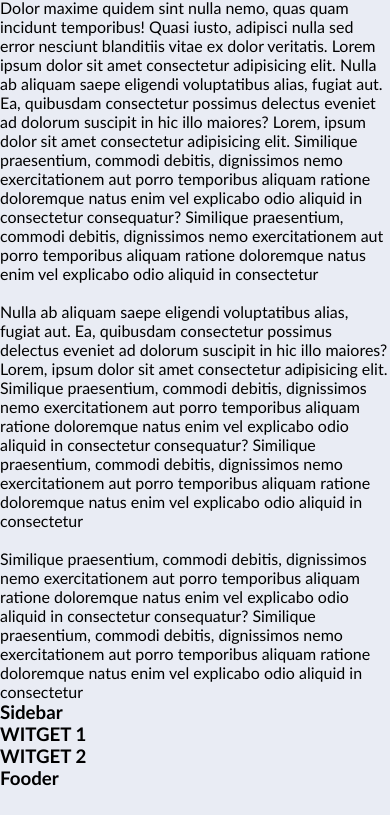
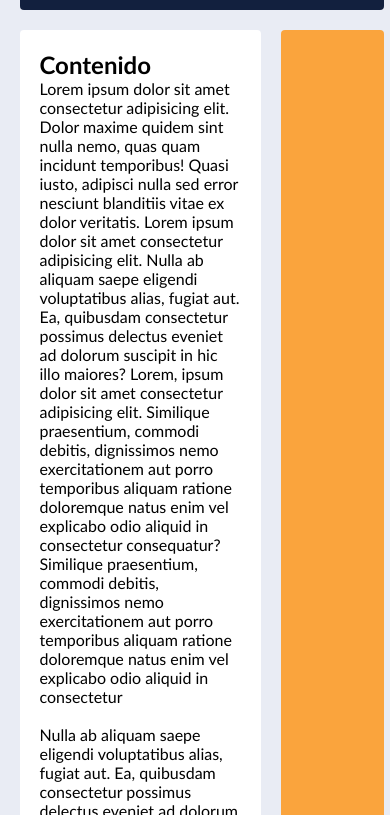
Before and after one commit to Darwin073100/pagina-responsiva, a plain HTML site: page index.html in a window 390 px wide. Shown: the part 79-894 px from the top of the page. Before the commit the page ends 868 px from the top, so only its background shows below. Drawn offline with Linux system fonts and the light colour scheme.

Commit message:
Termino de los estilos css sin responsividad

```diff
--- a/index.html
+++ b/index.html
@@ -27,7 +27,7 @@
             <div class="widget-2">
                 <h3>WITGET 2</h3>
             </div>
-            <footer class="fooder">
+            <footer class="footer">
                 <h3>Fooder</h3>
             </footer>
         </div>
--- a/style.css
+++ b/style.css
@@ -8,3 +8,66 @@ body{
     color: #000;
     font-family: 'Trebuchet MS', 'Lucida Sans Unicode', 'Lucida Grande', 'Lucida Sans', Arial, sans-serif;
 }
+
+.contenedor{
+    width: 90%;
+    max-width: 1000px;
+    margin: 20px auto;
+    display: grid;
+    grid-gap: 20px;
+    grid-template-columns: repeat(3,1fr);
+    grid-template-rows: repeat(4, auto);
+}
+
+.contenedor > div,
+.contenedor .header,
+.contenedor .contenido,
+.contenedor .sidebar,
+.contenedor .footer{
+    background: #fff;
+    padding: 20px;
+    border-radius: 4px;
+}
+/*
+grid-column-start indica en que columna inicia
+grid-column-end indica en que columna termina
+*/
+.contenedor .header{
+    background: #12203E;
+    color: #fff;
+    grid-column-start: 1;
+    grid-column-end:-1;
+}
+
+/*Le decimos que queremos que abarque lo de dos columnas*/
+.contenedor .contenido{
+    grid-column: span 2;
+}
+
+.contenedor .sidebar{
+    grid-column: 3 / 4;
+    background: #fAA43D;
+    text-align: center;
+    display: flex;
+    align-items: center;
+    justify-content: center;
+
+    /*O podemos utilizar span 2 en ves de calcular de donde a donde.*/
+    grid-row: 2 / 4;
+}
+
+.contenedor .widget-1,
+.contenedor .widget-2{
+    background: #55a8fd;
+    color: white;
+    text-align: center;
+    display: flex;
+    align-items: center;
+    justify-content: center;
+}
+
+.contenedor .footer{
+    background: black;
+    color: white;
+    grid-column: span 3;
+}
```
